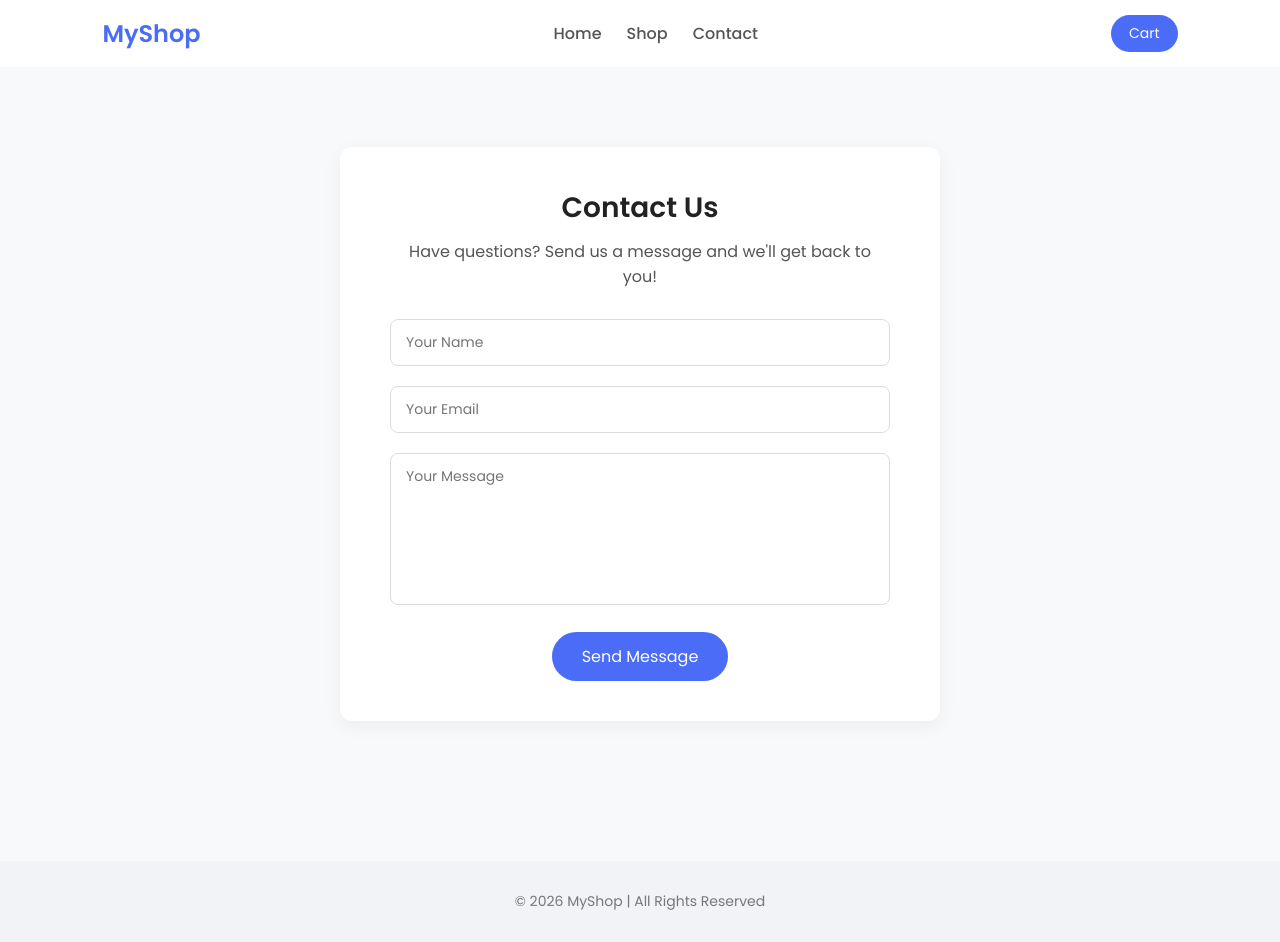
After one commit to SaadRiaz99/Ecommerce, a Django app: template template/contact.html in a window 1280 px wide. The commit adds this page. Run offline with Django 5.2, Linux system fonts and the light colour scheme; the template is opened without the code that fills it, so the values that code supplies are empty.

Commit message:
Add Css File shop and also contact

```diff
--- a/ecommerce/urls.py
+++ b/ecommerce/urls.py
@@ -4,5 +4,6 @@ from . import views
 
 urlpatterns = [
     path('', views.home , name = 'home'),
+    path('shop/', views.shop , name = 'shop')
 
 ]
--- a/ecommerce/views.py
+++ b/ecommerce/views.py
@@ -3,3 +3,5 @@ from django.shortcuts import render , HttpResponse , redirect
 
 def home(request):
     return render(request  , 'home.html')
+def shop(request):
+    return render(request  , 'shop.html')
--- /dev/null
+++ b/static/style/contact.css
@@ -0,0 +1,59 @@
+/* ================= CONTACT PAGE ================= */
+
+.contact-section {
+    padding: 80px 8%;
+    background-color: #f8f9fb;
+    display: flex;
+    justify-content: center;
+}
+
+.contact-container {
+    background: #ffffff;
+    padding: 40px 50px;
+    border-radius: 12px;
+    box-shadow: 0 5px 20px rgba(0,0,0,0.05);
+    max-width: 600px;
+    width: 100%;
+    text-align: center;
+}
+
+.contact-container h2 {
+    font-size: 28px;
+    margin-bottom: 10px;
+    color: #222;
+}
+
+.contact-container p {
+    font-size: 16px;
+    margin-bottom: 30px;
+    color: #555;
+}
+
+.contact-form input,
+.contact-form textarea {
+    width: 100%;
+    padding: 12px 15px;
+    margin-bottom: 20px;
+    border: 1px solid #ddd;
+    border-radius: 8px;
+    font-size: 14px;
+}
+
+.contact-form textarea {
+    resize: none;
+}
+
+.contact-form button {
+    padding: 12px 30px;
+    border: none;
+    border-radius: 25px;
+    background: #4a6cf7;
+    color: white;
+    font-size: 16px;
+    cursor: pointer;
+    transition: 0.3s ease;
+}
+
+.contact-form button:hover {
+    background: #2f4be0;
+}
--- a/static/style/style.css
+++ b/static/style/style.css
@@ -203,3 +203,157 @@ footer {
     margin-top: 60px;
     font-size: 14px;
 }
+/* ================= SHOP PAGE ================= */
+
+.shop-section {
+    display: flex;
+    padding: 60px 8%;
+    gap: 40px;
+    background-color: #f8f9fb;
+}
+
+/* Sidebar */
+.sidebar {
+    width: 220px;
+    background: #ffffff;
+    padding: 25px;
+    border-radius: 12px;
+    box-shadow: 0 5px 15px rgba(0,0,0,0.05);
+}
+
+.sidebar h3 {
+    font-size: 18px;
+    margin-bottom: 15px;
+    color: #333;
+}
+
+.sidebar ul {
+    list-style: none;
+    margin-bottom: 25px;
+}
+
+.sidebar ul li {
+    margin-bottom: 10px;
+}
+
+.sidebar ul li a {
+    text-decoration: none;
+    color: #555;
+    font-size: 14px;
+}
+
+.sidebar ul li a:hover {
+    color: #4a6cf7;
+}
+
+/* Products Grid */
+.shop-products {
+    flex: 1;
+    display: grid;
+    grid-template-columns: repeat(auto-fill, minmax(220px, 1fr));
+    gap: 30px;
+}
+
+.product-card {
+    background: #ffffff;
+    border-radius: 12px;
+    padding: 20px;
+    box-shadow: 0 5px 15px rgba(0,0,0,0.05);
+    text-align: center;
+    transition: 0.3s ease;
+}
+
+.product-card:hover {
+    transform: translateY(-5px);
+    box-shadow: 0 10px 20px rgba(0,0,0,0.08);
+}
+
+.product-card img {
+    width: 100%;
+    border-radius: 10px;
+}
+
+.product-card h3 {
+    margin: 15px 0 8px;
+    font-size: 18px;
+    color: #222;
+}
+
+.product-card p {
+    color: #4a6cf7;
+    font-weight: 600;
+}
+
+.product-card button {
+    margin-top: 10px;
+    padding: 8px 18px;
+    border: none;
+    border-radius: 20px;
+    background: #4a6cf7;
+    color: white;
+    cursor: pointer;
+    transition: 0.3s ease;
+}
+
+.product-card button:hover {
+    background: #2f4be0;
+}
+/* ================= CONTACT PAGE ================= */
+
+.contact-section {
+    padding: 80px 8%;
+    background-color: #f8f9fb;
+    display: flex;
+    justify-content: center;
+}
+
+.contact-container {
+    background: #ffffff;
+    padding: 40px 50px;
+    border-radius: 12px;
+    box-shadow: 0 5px 20px rgba(0,0,0,0.05);
+    max-width: 600px;
+    width: 100%;
+    text-align: center;
+}
+
+.contact-container h2 {
+    font-size: 28px;
+    margin-bottom: 10px;
+    color: #222;
+}
+
+.contact-container p {
+    font-size: 16px;
+    margin-bottom: 30px;
+    color: #555;
+}
+
+.contact-form input,
+.contact-form textarea {
+    width: 100%;
+    padding: 12px 15px;
+    margin-bottom: 20px;
+    border: 1px solid #ddd;
+    border-radius: 8px;
+    font-size: 14px;
+}
+
+.contact-form textarea {
+    resize: none;
+}
+
+.contact-form button {
+    padding: 12px 30px;
+    border: none;
+    border-radius: 25px;
+    background: #4a6cf7;
+    color: white;
+    font-size: 16px;
+    cursor: pointer;
+    transition: 0.3s ease;
+}
+
+.contact-form button:hover {
+    background: #2f4be0;
+}
--- a/template/base.html
+++ b/template/base.html
@@ -5,6 +5,8 @@
     <meta charset="UTF-8">
     <title>{% block title %}MyShop{% endblock %}</title>
     <link rel="stylesheet" href="{% static 'style/style.css' %}">
+    <link rel="stylesheet" href="{% static 'style/shop.css' %}">
+    <link rel="stylesheet" href="{% static 'style/contact.css' %}">
 </head>
 <body>
 
--- /dev/null
+++ b/template/contact.html
@@ -0,0 +1,24 @@
+{% extends 'base.html' %}
+
+{% block title %}Contact Us - MyShop{% endblock %}
+
+{% block content %}
+
+<section class="contact-section">
+    <div class="contact-container">
+
+        <h2>Contact Us</h2>
+        <p>Have questions? Send us a message and we'll get back to you!</p>
+
+        <form action="#" method="post" class="contact-form">
+            {% csrf_token %}
+            <input type="text" name="name" placeholder="Your Name" required>
+            <input type="email" name="email" placeholder="Your Email" required>
+            <textarea name="message" rows="6" placeholder="Your Message" required></textarea>
+            <button type="submit">Send Message</button>
+        </form>
+
+    </div>
+</section>
+
+{% endblock %}
```
Also changed, not shown: static/style/shop.css (added, +95 -0 lines).
